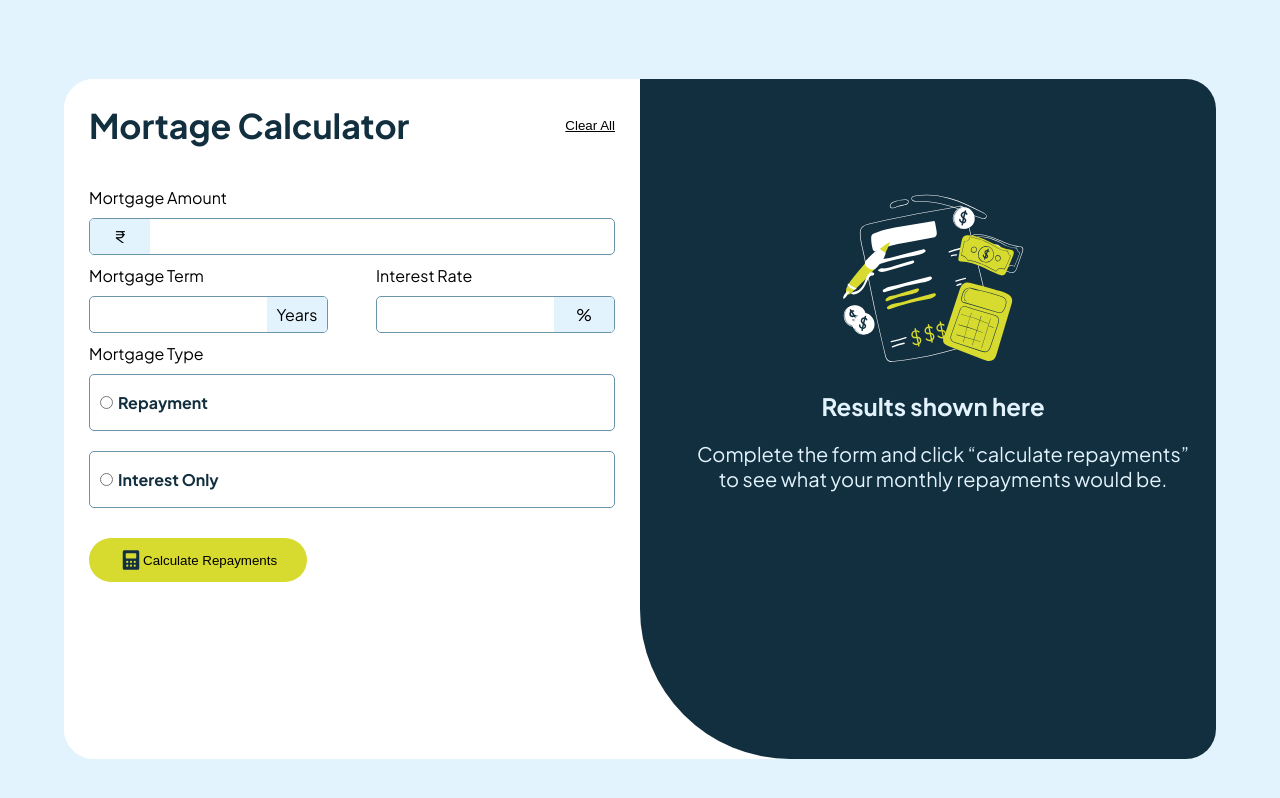
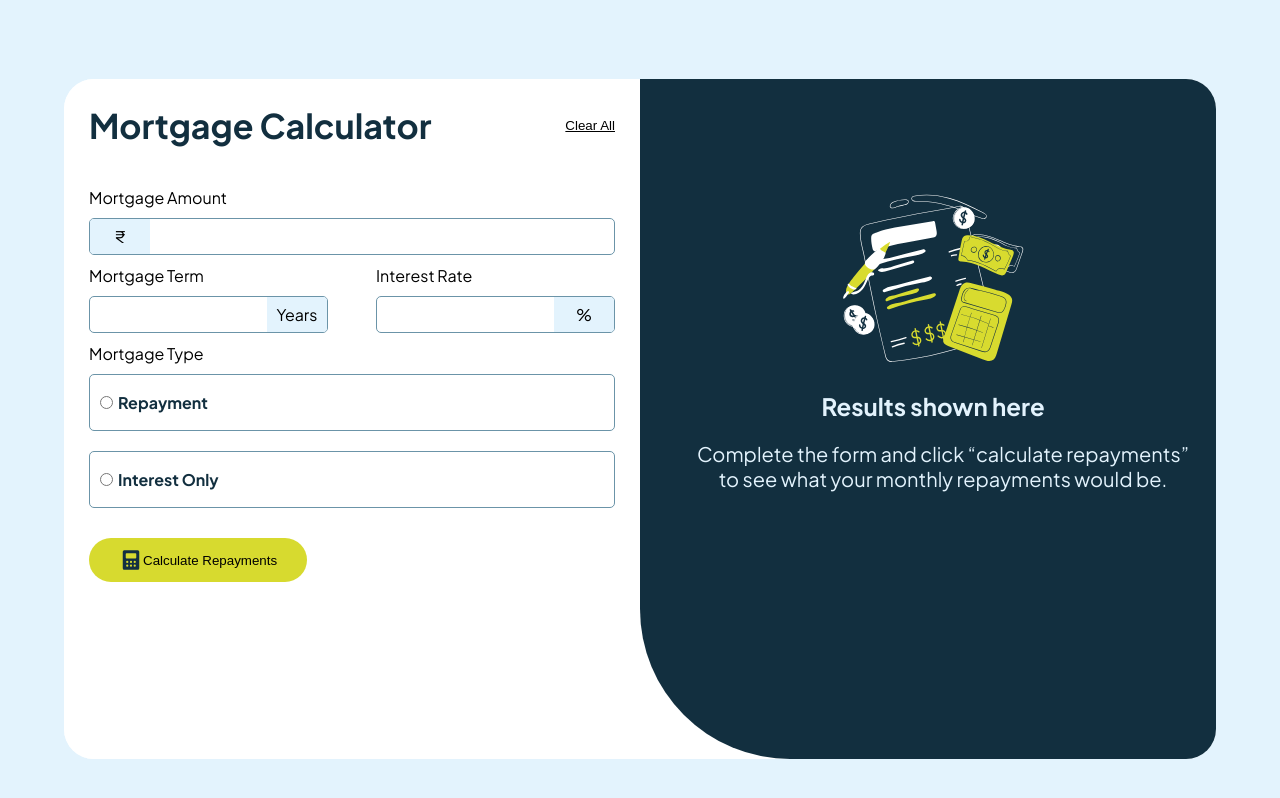
Before and after one commit to hema2452/mortgage-calculator, a plain HTML site: page index.html in a window 1280 px wide. Drawn offline with Linux system fonts and the light colour scheme.

Commit message:
Update index.html

```diff
--- a/index.html
+++ b/index.html
@@ -12,7 +12,7 @@
   <div class="container">
     <div class="form-content">
       <div class="heading-content">
-        <h2>Mortage Calculator</h2>
+        <h2>Mortgage Calculator</h2>
         <button onclick="clearAll()">Clear All</button>
       </div>
       <div>
```
